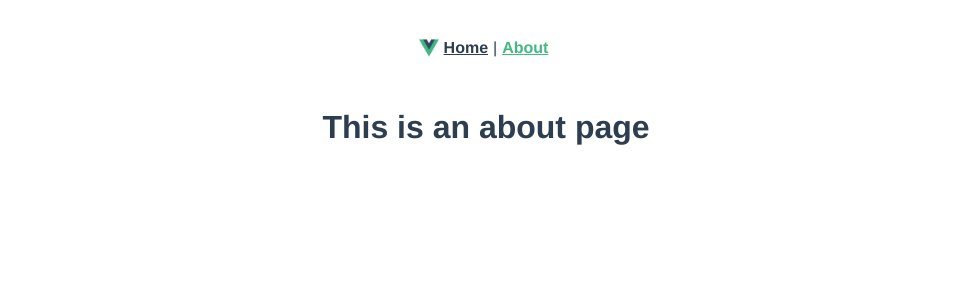
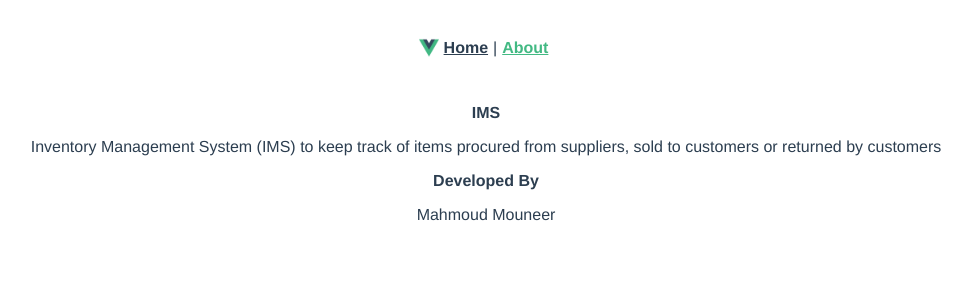
Before and after one commit to m0uneer/vue-simple-inventory-management-system, a Vue app: page /#/about in a window 1280 px wide. Shown: the top 300 px of the page, without its empty margins (154-1126 px from the left). Built offline with nearby package versions, Linux system fonts and the light colour scheme.

Commit message:
feat(about.vue): briefing the project at about and README pages

```diff
--- a/src/views/About.vue
+++ b/src/views/About.vue
@@ -1,5 +1,17 @@
 <template>
   <div class="about">
-    <h1>This is an about page</h1>
+    <p>
+      <b> IMS </b>
+    </p>
+    <p>
+      Inventory Management System (IMS) to keep track of items procured from suppliers,
+      sold to customers or returned by customers
+    </p>
+    <p>
+      <b> Developed By </b>
+    </p>
+    <p>
+      Mahmoud Mouneer
+    </p>
   </div>
 </template>
```
Also changed, not shown: 1 other file (tests, documents, lock files or other folders).
